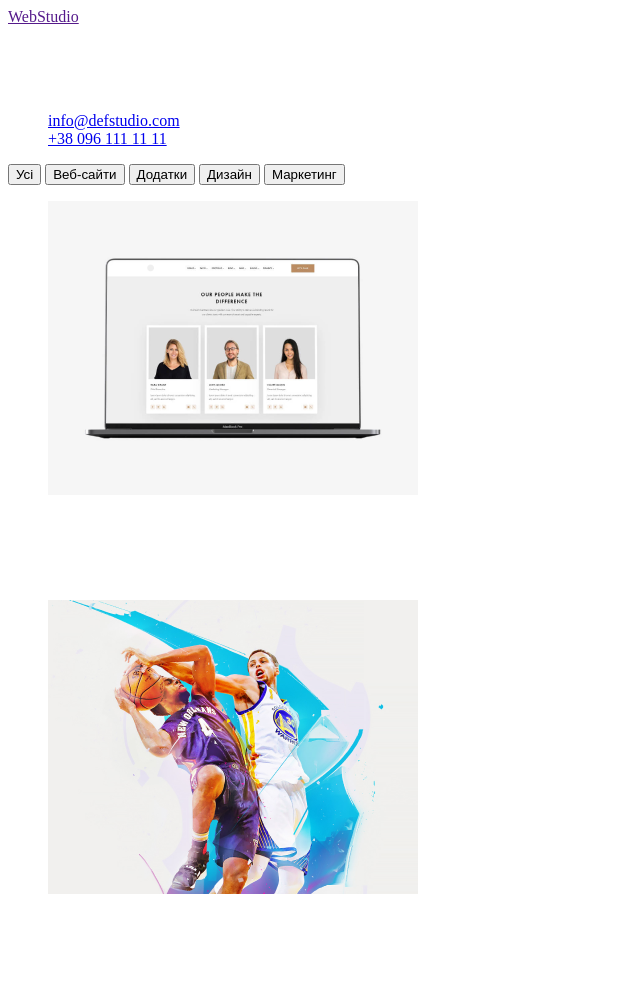
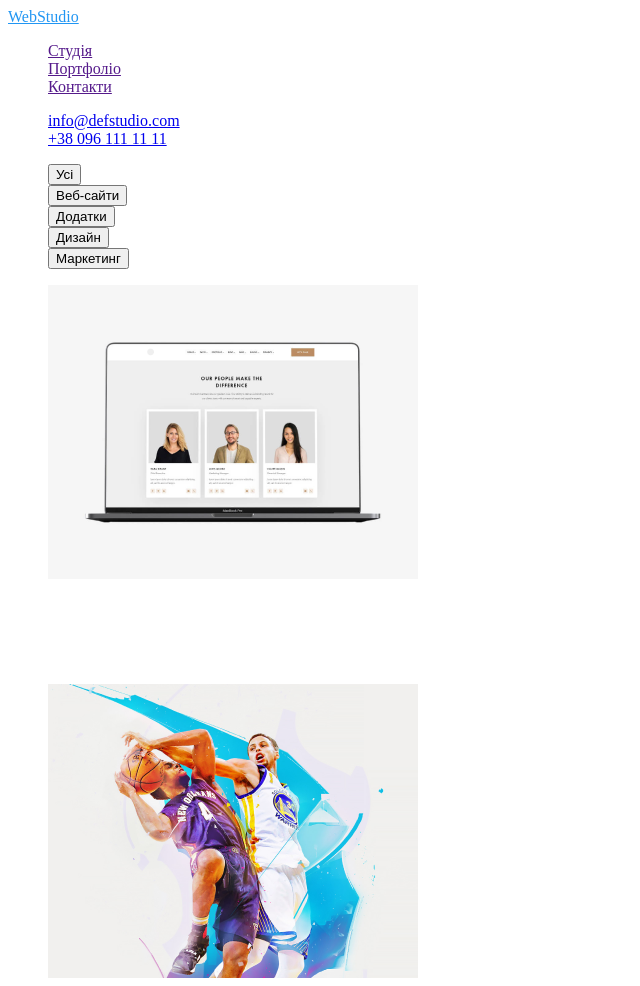
Before and after one commit to Leo1608-2012/Portfolio, a plain HTML site: page portfolio.html in a window 1280 px wide. Shown: the top 986 px of the page, without its empty margins (0-640 px from the left). Drawn offline with Linux system fonts and the light colour scheme.

Commit message:
CSS and HTML

```diff
--- a/portfolio.html
+++ b/portfolio.html
@@ -11,27 +11,29 @@
 <body>
     <header>
         <div>
-            <a href="">WebStudio</a>
+            <a class="seafood" href="">WebStudio</a>
         </div>
         <nav>
             <ul>
-                <li>студія</li>
-                <li>портфоліо</li>
-                <li>контакти</li>
-            </ul>
-            <ul>
-                <li><a href="mailto:info@defstudio.com">info@defstudio.com</a></li>
-                <li><a href="tel:+380961111111">+38 096 111 11 11</a></li>
+                <li><a href="">Студія</a></li>
+                <li><a href="">Портфоліо</a></li>
+                <li><a href="">Контакти</a></li>
             </ul>
         </nav>
+        <ul>
+            <li><a href="mailto:info@defstudio.com">info@defstudio.com</a></li>
+            <li><a href="tel:+380961111111">+38 096 111 11 11</a></li>
+        </ul>
     </header>
     <main>
         <section>
-            <button type="button">Усі</button>
-            <button type="button">Веб-сайти</button>
-            <button type="button">Додатки</button>
-            <button type="button">Дизайн</button>
-            <button type="button">Маркетинг</button>
+            <ul>
+                <li><button type="button">Усі</button></li>
+                <li><button type="button">Веб-сайти</button></li>
+                <li><button type="button">Додатки</button></li>
+                <li><button type="button">Дизайн</button></li>
+                <li><button type="button">Маркетинг</button></li>
+            </ul>
             <ul>
                 <li>
                     <article>
--- a/styles.css
+++ b/styles.css
@@ -1,7 +1,9 @@
 :root {
     --white-color: rgba(255, 255, 255, 1);
     --add-color:rgba(47, 48, 58, 1);
+    --blue-color:rgba(33, 150, 243, 1);
 }
+
 footer {
     background-color: var(--add-color);
 }
@@ -14,3 +16,6 @@ nav {
 ul li {
     color: var(--white-color);
 }
+.seafood {
+    color:var(--blue-color) ;
+}
```
